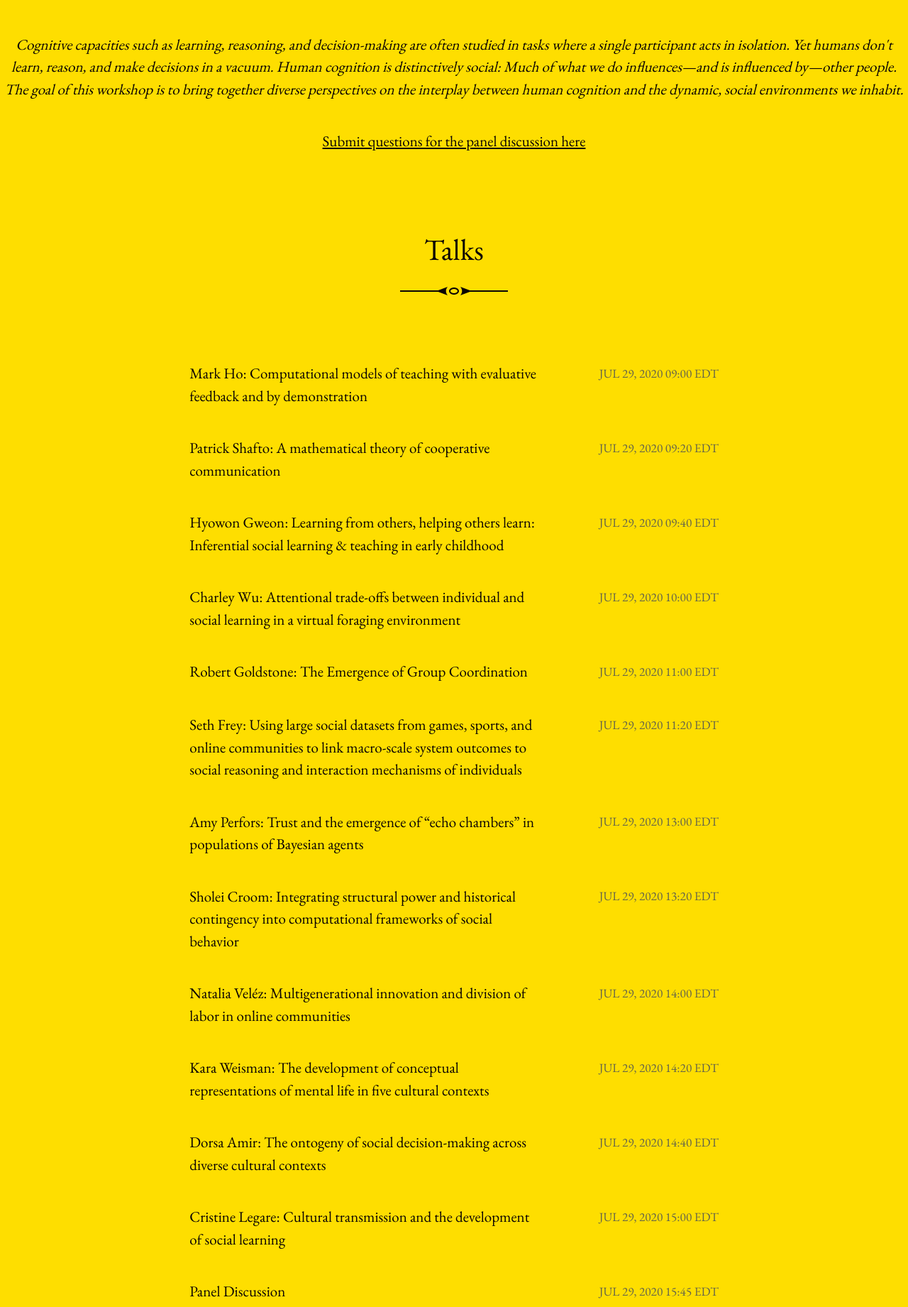
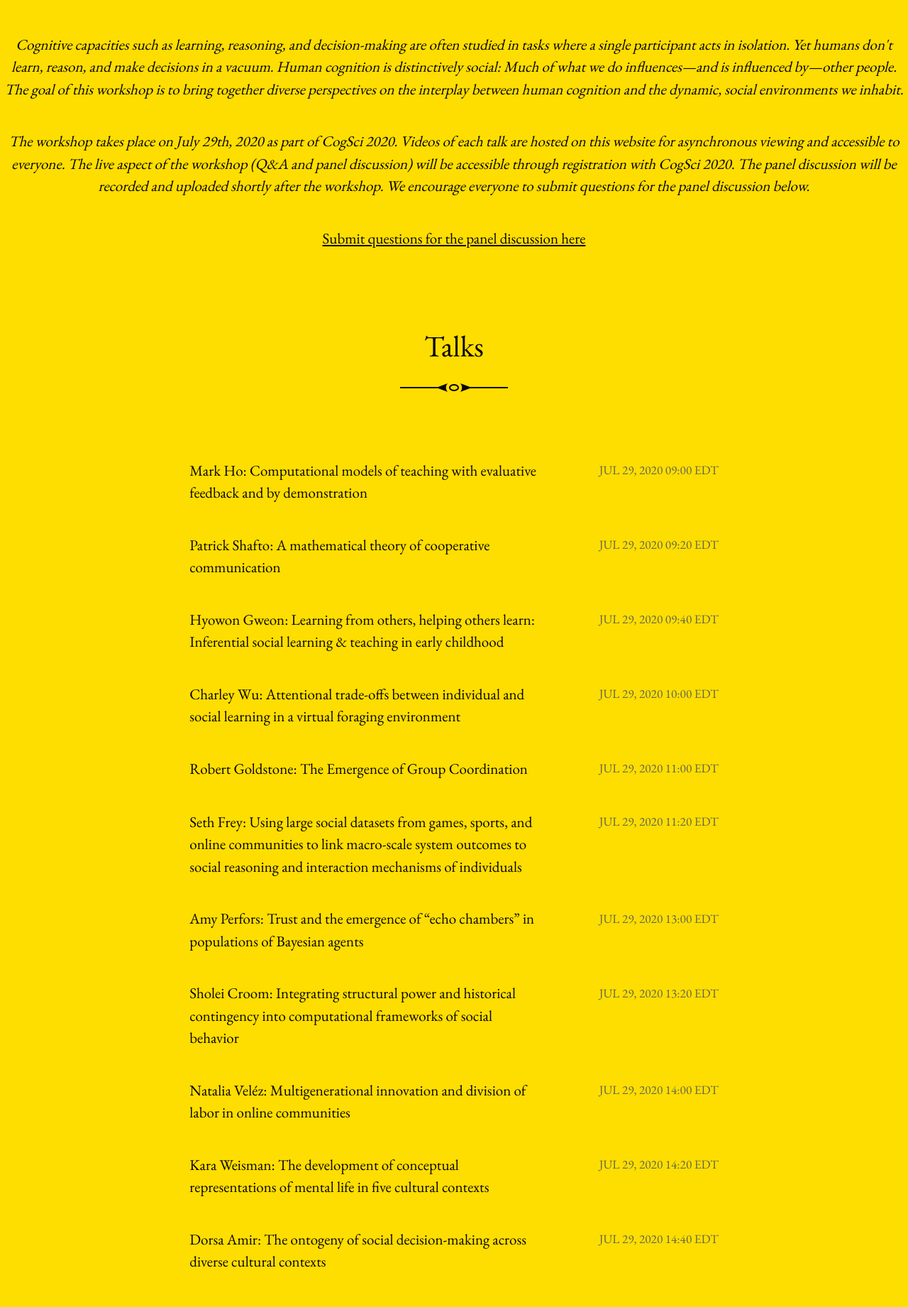
Before and after one commit to cognitioncollectivesandculture/cognitioncollectivesandculture.github.io, a Jekyll site: the page built from index.html, in a window 1280 px wide. Shown: the part 708-2549 px from the top of the page at 71% size. Built offline with Jekyll 4.4.1, drawn with Linux system fonts in a browser that asks for light colours; the list of posts is cut into pages by our own code.

Commit message:
updaded homepage

```diff
--- a/_layouts/home.html
+++ b/_layouts/home.html
@@ -21,6 +21,8 @@ layout: default
     {% endif %}
 
     <h5 style="max-width: 64em;">Cognitive capacities such as learning, reasoning, and decision-making are often studied in tasks where a single participant acts in isolation. Yet humans don't learn, reason, and make decisions in a vacuum. Human cognition is distinctively social: Much of what we do influences&#8212;and is influenced by&#8212;other people. The goal of this workshop is to bring together diverse perspectives on the interplay between human cognition and the dynamic, social environments we inhabit. </h5>
+
+    <h5 style="max-width: 64em;">The workshop takes place on July 29th, 2020 as part of CogSci 2020. Videos of each talk are hosted on this website for asynchronous viewing and accessible to everyone. The live aspect of the workshop (Q&A and panel discussion) will be accessible through registration with CogSci 2020. The panel discussion will be recorded and uploaded shortly after the workshop. We encourage everyone to submit questions for the panel discussion below. </h5>
 
     <a target="_blank" rel="noopener noreferrer" href="https://docs.google.com/forms/d/e/1FAIpQLSc7xE6uDLJ0PIZDVVtE_Bm73Ak9NHePs-f08yHA9OJrWIB7xg/viewform?usp=pp_url&entry.1412981236=Your+question">Submit questions for the panel discussion here</a>
 
```
